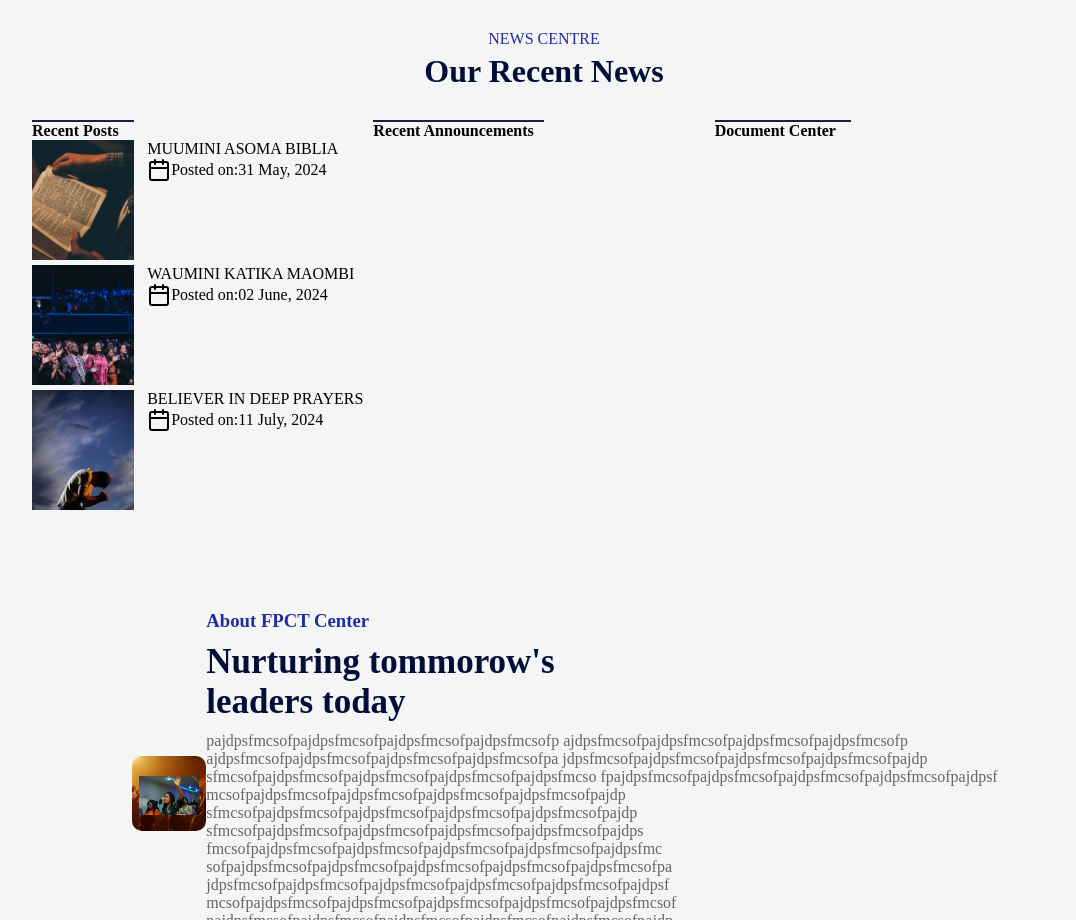
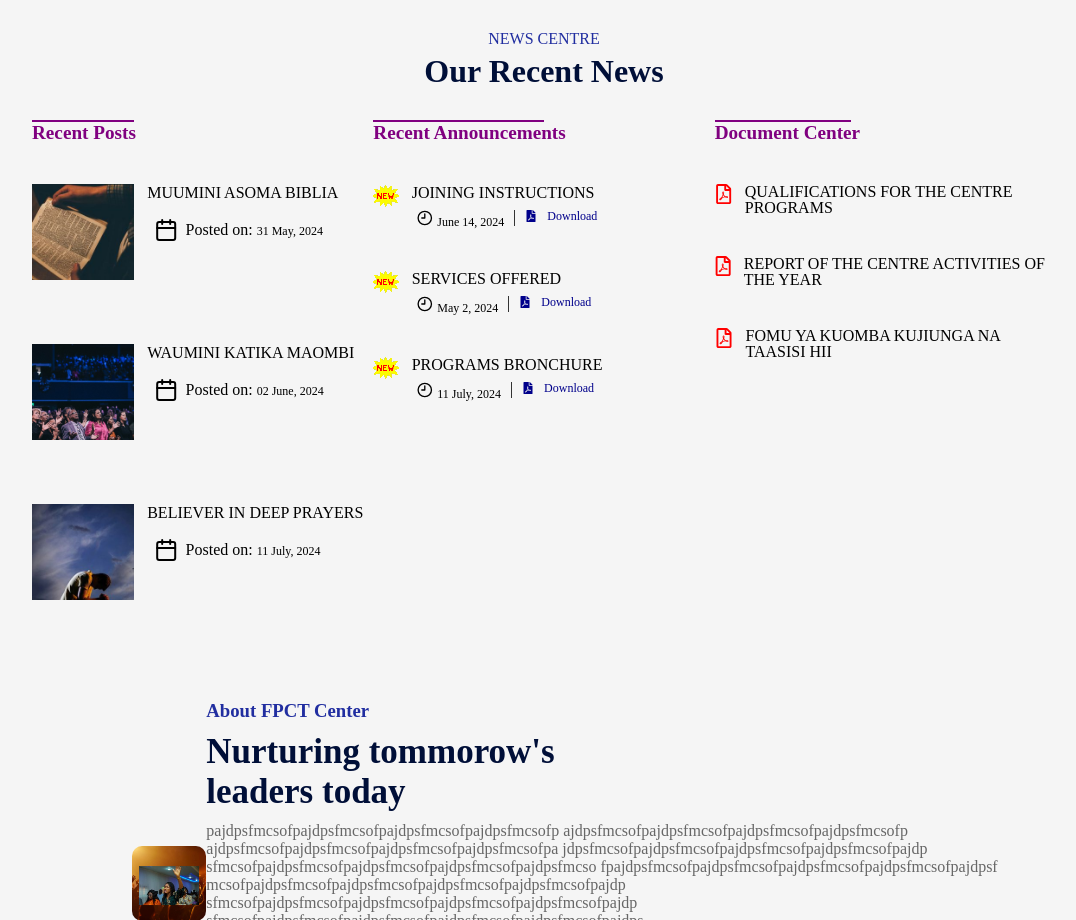
Before and after one commit to Oscah01/fpct-center, a React (Vite) app: page / in a window 1280 px wide. Shown: the part 840-1760 px from the top of the page, without its empty margins (96-1172 px from the left). Built offline with nearby package versions, Linux system fonts and the light colour scheme.

Commit message:
Update styling

```diff
--- a/src/Components/NewsCentre/NewsCentre.css
+++ b/src/Components/NewsCentre/NewsCentre.css
@@ -3,28 +3,43 @@
     grid-template-columns: 1fr 1fr 1fr;
 }
 
+@media (max-width: 768px) {
+    .news-container {
+        display: grid;
+        grid-template-columns: 1fr;
+        gap: 10vh;
+        width: 100%;
+        align-items: center;
+        justify-items: center;
+    }
+  }
+
 .news-hr {
     width: 30%;
-    border: 1px solid rgb(30, 30, 63);
-    background-color: rgb(30, 30, 63);
+    border: 1px solid purple;
+}
+
+.main-head {
+    color: purple;
+    font-size: larger;
+    cursor: pointer;
 }
 
 .news-hr2 {
     width: 50%;
-    border: 1px solid rgb(30, 30, 63);
-    background-color: rgb(30, 30, 63);
+    border: 1px solid purple;
 }
 
 .news-hr3 {
     width: 40%;
-    border: 1px solid rgb(30, 30, 63);
-    background-color: rgb(30, 30, 63);
+    border: 1px solid purple;
 }
 
 .posts-main-div {
     display: flex;
     flex-direction: column;
-    gap: 5px;
+    gap: 8vh;
+    margin-top: 5vh;
 }
 .posts-article {
     display: flex;
@@ -33,21 +48,112 @@
 
 .post-img {
     width: 8vw;
-    height: 15vh;
+    height: 12vh;
     object-fit: cover;
 }
 
 .post-timing {
     display: flex;
     align-items: center;
+    justify-items: center;
+    margin-top: 2vh;
 }
 
 .post-title {
     text-transform: uppercase;
+    margin-bottom: 2vh;
+}
+
+.post-title:hover {
+    color: blue;
+}
+
+.calendar {
+    width: 3vw;
+    height: 3vh;
+}
+
+.date {
+    font-family: serif;
+    font-size: 12px;
+    margin-left: 4px;
+    margin-top: 3px;
 }
 
 .announcements-main-div {
     display: flex;
     flex-direction: column;
-    gap: 5px;
+    gap: 5vh;
+    margin-top: 5vh;
 }
+
+.announcements-article {
+    display: flex;
+    gap: 1vw;
+}
+
+.announcement-img {
+    width: 2vw;
+    height: 3vh;
+    object-fit: cover;
+}
+
+.announcement-title {
+    text-transform: uppercase;
+    margin-bottom: 1vh;
+}
+
+.clock {
+    width: 2vw;
+    height: 2vh;
+}
+
+.separator {
+    display: block;
+    width: 1px;
+    background-color: #333;
+    height: 2vh;
+    margin: 0 10px;
+}
+
+.announcement-info {
+    display: flex;
+}
+
+.icon-and-date {
+    font-family: serif;
+    font-size: 12px;
+}
+
+.pdf-link {
+    display: flex;
+    gap: 10px;
+    font-family: serif;
+    font-size: 12px;
+    color: darkblue;
+}
+
+.docs-main-div {
+    display: flex;
+    flex-direction: column;
+    gap: 5vh;
+    margin-top: 5vh;
+}
+
+.docs-article {
+    display: flex;
+    gap: 1vw;
+}
+
+.docsPdf {
+    color: red;
+    font-size: 20px;
+}
+
+.document-link {
+    color: black;
+}
+
+.document-link:hover {
+    color: blue
+}
--- a/src/Components/NewsCentre/NewsCentre.jsx
+++ b/src/Components/NewsCentre/NewsCentre.jsx
@@ -1,23 +1,23 @@
 import './NewsCentre.css'
-import { announcementsInfo, postsInfo } from './newsData.jsx'
+import { announcementsInfo, documentsInfo, postsInfo } from './newsData.jsx'
 const NewsCentre = () => {
   return (
     <section className='news-container'>
       <div>
           <hr className='news-hr'/>
-          <h4>Recent Posts</h4>
+          <h4 className='main-head'>Recent Posts</h4>
           <div className='posts-main-div'>
               {
                 postsInfo.map((post)=> {
-                  const {id, image, title, date, icon } = post
+                  const {id, image, title, date, link, icon } = post
                   return (
                     <article key={id} className='posts-article'>
                         <img src={image} alt="title" className='post-img' />
-                        <div className="">
-                          <p className='post-title'>{title}</p>
+                        <div>
+                          <a href={link} className='post-title'>{title}</a>
                           <p className='post-timing'>
                             {icon}
-                            Posted on: <span>{date}</span>
+                            Posted on: <span className='date'>{date}</span>
                           </p>
                         </div>
                     </article>
@@ -28,14 +28,30 @@ const NewsCentre = () => {
       </div>
       <div className='announcements-container'>
           <hr className='news-hr2'/>
-          <h4>Recent Announcements</h4>
+          <h4 className='main-head'>Recent Announcements</h4>
           <div className="announcements-main-div">
               {
                 announcementsInfo.map((announce)=> {
                   const {id, image, title, icon, pdf, date} = announce
                   return(
-                    <article key={id}>
-
+                    <article key={id} className='announcements-article'>
+                      <img src={image} alt={title} className='announcement-img' />
+                      <div>
+                        <p className='announcement-title'>{title}</p>
+                        <div className='announcement-info'>
+                          <p className='icon-and-date'>
+                            {icon}
+                            {date}
+                          </p>
+                          <span className="separator"></span>
+                          <p className='pdf-link'>
+                            {pdf}
+                            <a href="#">
+                              Download
+                            </a>
+                          </p>
+                        </div>
+                      </div>
                     </article>
                   )
                 })
@@ -43,8 +59,21 @@ const NewsCentre = () => {
           </div>
       </div>
       <div>
-      <hr className='news-hr3'/>
-        <h4>Document Center</h4>
+          <hr className='news-hr3'/>
+          <h4 className='main-head'>Document Center</h4>
+          <div className="docs-main-div">
+            {
+              documentsInfo.map((doc)=> {
+                const {id, title, pdf, link} = doc
+                return(
+                  <article key={id} className='docs-article'>
+                    {pdf}
+                    <a href={link} className='document-link'>{title}</a>
+                  </article>
+                )
+              })
+            }
+          </div>
       </div>
     </section>
   )
--- a/src/Components/NewsCentre/newsData.jsx
+++ b/src/Components/NewsCentre/newsData.jsx
@@ -5,27 +5,31 @@ import news from '../../assets/new.gif'
 import { Calendar } from 'lucide-react'
 import { Clock9 } from 'lucide-react'
 import { FaFilePdf } from "react-icons/fa";
+import { FaRegFilePdf } from "react-icons/fa";
 
 export const postsInfo = [
   {
     id: 1,
     image: prog1,
+    link: '#',
     title: 'Muumini asoma biblia',
-    icon:<Calendar />,
+    icon:<Calendar className='calendar' />,
     date: '31 May, 2024'
   },
   {
     id: 2,
     image: prog2,
+    link: '#',
     title: 'Waumini katika maombi',
-    icon:<Calendar />,
+    icon:<Calendar className='calendar' />,
     date: '02 June, 2024'
   },
   {
     id: 3,
     image: prog3,
+    link: '#',
     title: 'Believer in deep prayers',
-    icon:<Calendar />,
+    icon:<Calendar className='calendar' />,
     date: '11 July, 2024'
   },
 ]
@@ -35,7 +39,7 @@ export const announcementsInfo = [
     id: 1,
     image: news,
     title: 'Joining instructions',
-    icon:<Clock9 />,
+    icon:<Clock9 className='clock'/>,
     pdf: <FaFilePdf />,
     date: 'June 14, 2024'
   },
@@ -43,7 +47,7 @@ export const announcementsInfo = [
     id: 2,
     image: news,
     title: 'Services offered',
-    icon:<Clock9 />,
+    icon:<Clock9 className='clock' />,
     pdf: <FaFilePdf />,
     date: 'May 2, 2024'
   },
@@ -51,8 +55,29 @@ export const announcementsInfo = [
     id: 3,
     image: news,
     title: 'Programs bronchure',
-    icon:<Clock9 />,
+    icon:<Clock9 className='clock' />,
     pdf: <FaFilePdf />,
     date: '11 July, 2024'
   },
 ]
+
+export const documentsInfo = [
+  {
+    id: 1,
+    title: 'QUALIFICATIONS FOR THE CENTRE PROGRAMS',
+    pdf: <FaRegFilePdf className='docsPdf' />,
+    link: '#'
+  },
+  {
+    id: 2,
+    title: 'REPORT OF THE CENTRE ACTIVITIES OF THE YEAR',
+    pdf: <FaRegFilePdf className='docsPdf'/>,
+    link: '#'
+  },
+  {
+    id: 3,
+    title: 'FOMU YA KUOMBA KUJIUNGA NA TAASISI HII',
+    pdf: <FaRegFilePdf className='docsPdf'/>,
+    link: '#'
+  },
+]
```
